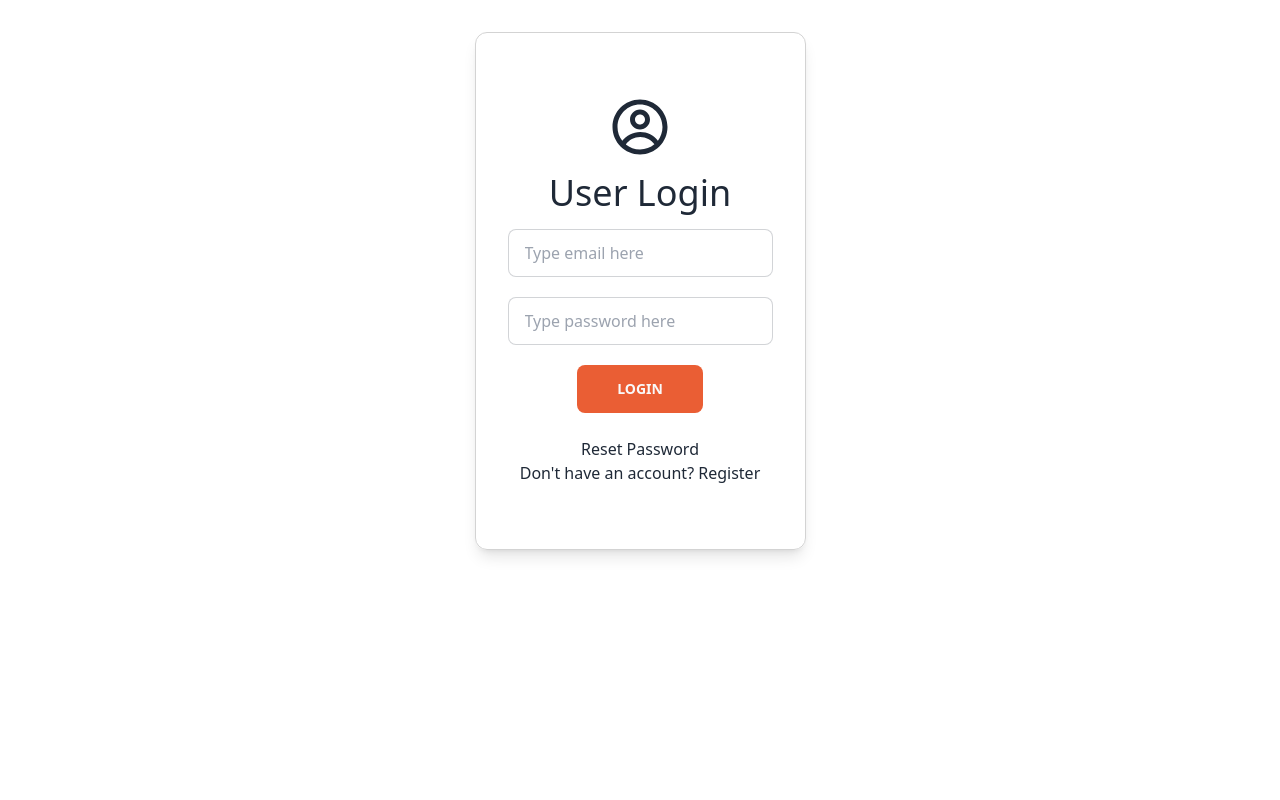
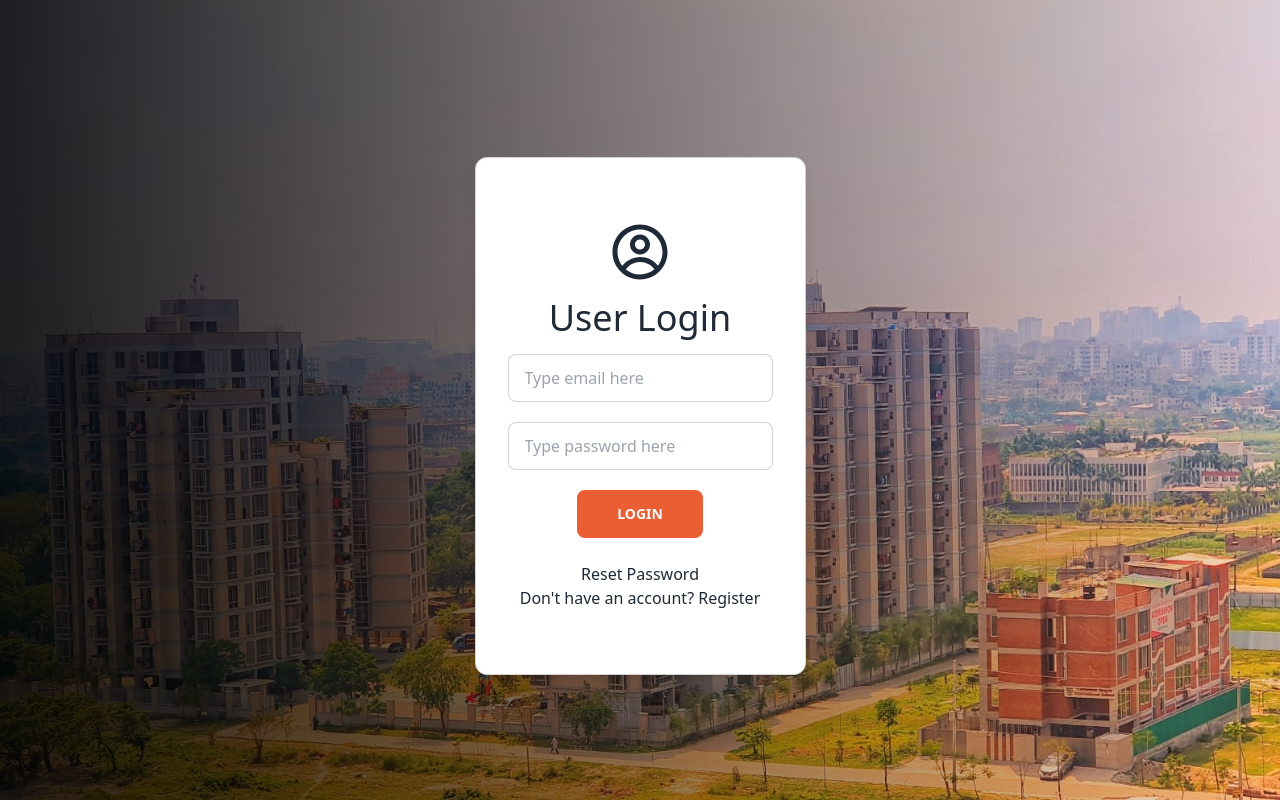
Before and after one commit to rirefat/hostel-management-system-client, a React (Create React App) app: page /login in a window 1280 px wide. Built offline with nearby package versions, Linux system fonts and the light colour scheme.

Commit message:
modify login page background

```diff
--- a/src/FolderStructure/Components/Navbar/Navbar.js
+++ b/src/FolderStructure/Components/Navbar/Navbar.js
@@ -14,7 +14,7 @@ const Navbar = () => {
                         <div className="dropdown dropdown-end">
                             <label tabIndex={0} className="btn btn-ghost btn-circle avatar">
                                 <div className="w-10 rounded-full">
-                                    <img src="https://img.freepik.com/free-icon/user_318-159711.jpg" />
+                                    <img src="https://www.westonloangroup.com/wp-content/uploads/2015/09/Headshot-Man.jpg" />
                                 </div>
                             </label>
                             <ul tabIndex={0} className="mt-3 p-2 shadow menu menu-compact dropdown-content bg-base-100 rounded-box w-52">
--- a/src/FolderStructure/Pages/Login/Login.css
+++ b/src/FolderStructure/Pages/Login/Login.css
@@ -2,6 +2,11 @@
   display: flex;
   justify-content: center;
   align-items: center;
+  height: 100vh;
+  background-image: linear-gradient(to right, rgba(0, 0, 0, 0.8705882353), rgba(234, 94, 52, 0.2039215686)), url(../../../assets/bg.jpeg);
+  background-repeat: no-repeat;
+  background-size: cover;
+  background-position: center;
 }
 .login-section .login-form {
   display: flex;
@@ -12,6 +17,7 @@
   width: fit-content;
   padding: 4rem 2rem;
   border-radius: 12px;
+  background: white;
 }
 .login-section .login-form button {
   background-color: #EA5E34;
--- a/src/FolderStructure/Pages/Login/Login.scss
+++ b/src/FolderStructure/Pages/Login/Login.scss
@@ -8,7 +8,11 @@ $btn-hover-bg: #b52a19;
     display: flex;
     justify-content: center;
     align-items: center;
-    background-image: linear-gradient(to right, rgb(0, 0, 0) , rgba(131, 131, 131, 0.11)), url(../../../assets/bg.jpeg);
+    height: 100vh;
+    background-image: linear-gradient(to right, #000000de , #ea5e3434), url(../../../assets/bg.jpeg);
+    background-repeat: no-repeat;
+    background-size: cover;
+    background-position: center;
 
     .login-form{
         display: flex;
@@ -19,7 +23,7 @@ $btn-hover-bg: #b52a19;
         width: fit-content;
         padding: 4rem 2rem;
         border-radius: 12px;
-
+        background: white;
 
         button{
             background-color: $primary-color;
```
Also changed, not shown: 1 other file (tests, documents, lock files or other folders).
